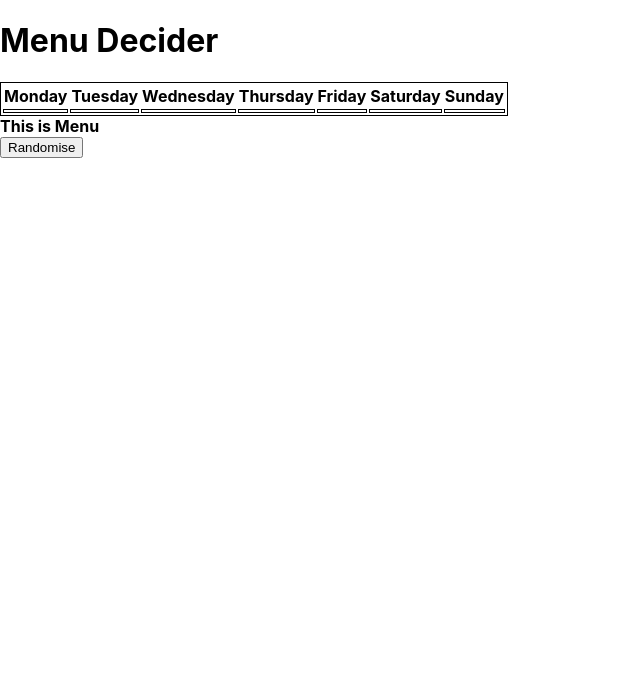
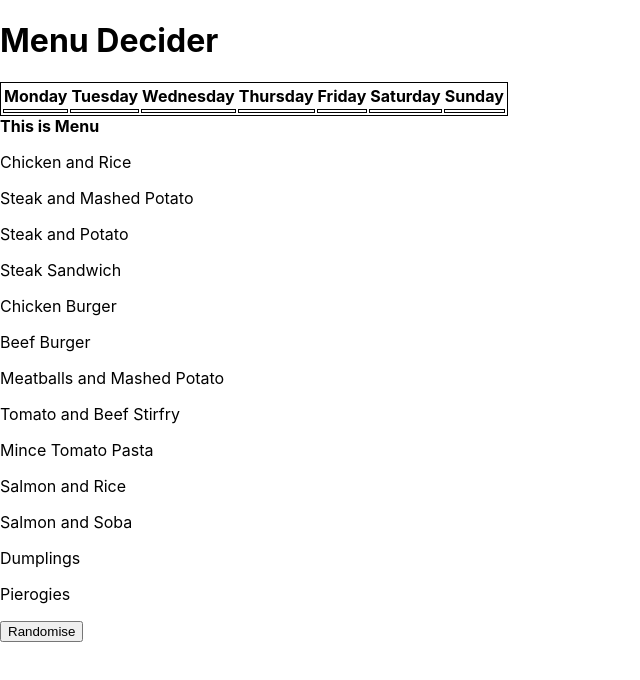
Before and after one commit to donnyha/portfolio, a React (Create React App) app in the folder menu/: page / in a window 1280 px wide. Shown: the top 680 px of the page, without its empty margins (0-640 px from the left). Built offline with nearby package versions, Linux system fonts and the light colour scheme.

Commit message:
initialised Show compoenent to print all food items

```diff
--- a/menu/src/App.js
+++ b/menu/src/App.js
@@ -1,6 +1,7 @@
 // components
 import React from 'react'
-import Food from './components/Food'
+import Show from './components/Show'
+import foodsData from './foodsData'
 
 // css
 import './styles/App.css'
@@ -10,10 +11,15 @@ class App extends React.Component
     constructor()
     {
         super()
+        this.state = {
+            foods: foodsData
+        }
     }
 
     render()
     {
+        const foodItems = this.state.foods.map(item => <Show key={item.id} item={item} />)
+
         return (
             <div className="App">
                 <h1>Menu Decider</h1>
@@ -46,7 +52,10 @@ class App extends React.Component
                     </table>
 
                     {/* Display Menu */}
-                    <div id="menu"><strong>This is Menu</strong><br /></div>
+                    <div id="menu">
+                        <strong>This is Menu</strong><br />
+                        {foodItems}
+                    </div>
 
                     {/* Button */}
                     <button id="mix">Randomise</button>
--- a/menu/src/components/Food.js
+++ /dev/null
@@ -1,18 +0,0 @@
-import React from 'react'
-
-class Food extends React.Component
-{
-    constructor()
-    {
-        super()
-    }
-
-    render()
-    {
-        return(
-            <div></div>
-        )
-    }
-}
-
-export default Food
--- /dev/null
+++ b/menu/src/components/Show.js
@@ -0,0 +1,12 @@
+import React from 'react'
+
+function Show(props)
+{
+    return(
+        <div className="food-items">
+            <p>{props.item.name}</p>
+        </div>
+    )
+}
+
+export default Show
--- /dev/null
+++ b/menu/src/foodsData.js
@@ -0,0 +1,56 @@
+const foodsData = [
+    {
+        id: 1,
+        name: 'Chicken and Rice'
+    },
+    {
+        id: 2,
+        name: 'Steak and Mashed Potato'
+    },
+    {
+        id: 3,
+        name: 'Steak and Potato'
+    },
+    {
+        id: 4,
+        name: 'Steak Sandwich'
+    },
+    {
+        id: 5,
+        name: 'Chicken Burger'
+    },
+    {
+        id: 6,
+        name: 'Beef Burger'
+    },
+    {
+        id: 7,
+        name: 'Meatballs and Mashed Potato'
+    },
+    {
+        id: 8,
+        name: 'Tomato and Beef Stirfry'
+    },
+    {
+        id: 9,
+        name: 'Mince Tomato Pasta'
+    },
+    {
+        id: 10,
+        name: 'Salmon and Rice'
+    },
+    {
+        id: 11,
+        name: 'Salmon and Soba'
+    },
+    {
+        id: 12,
+        name: 'Dumplings'
+    },
+    {
+        id: 13,
+        name: 'Pierogies'
+    }
+]
+
+export default foodsData
--- a/menu/src/index.js
+++ b/menu/src/index.js
@@ -1,8 +1,8 @@
 import React from 'react';
 import ReactDOM from 'react-dom';
 
+import App from './App';
 import './styles/index.css';
-import App from './App';
 
 ReactDOM.render(
     <React.StrictMode>
```
